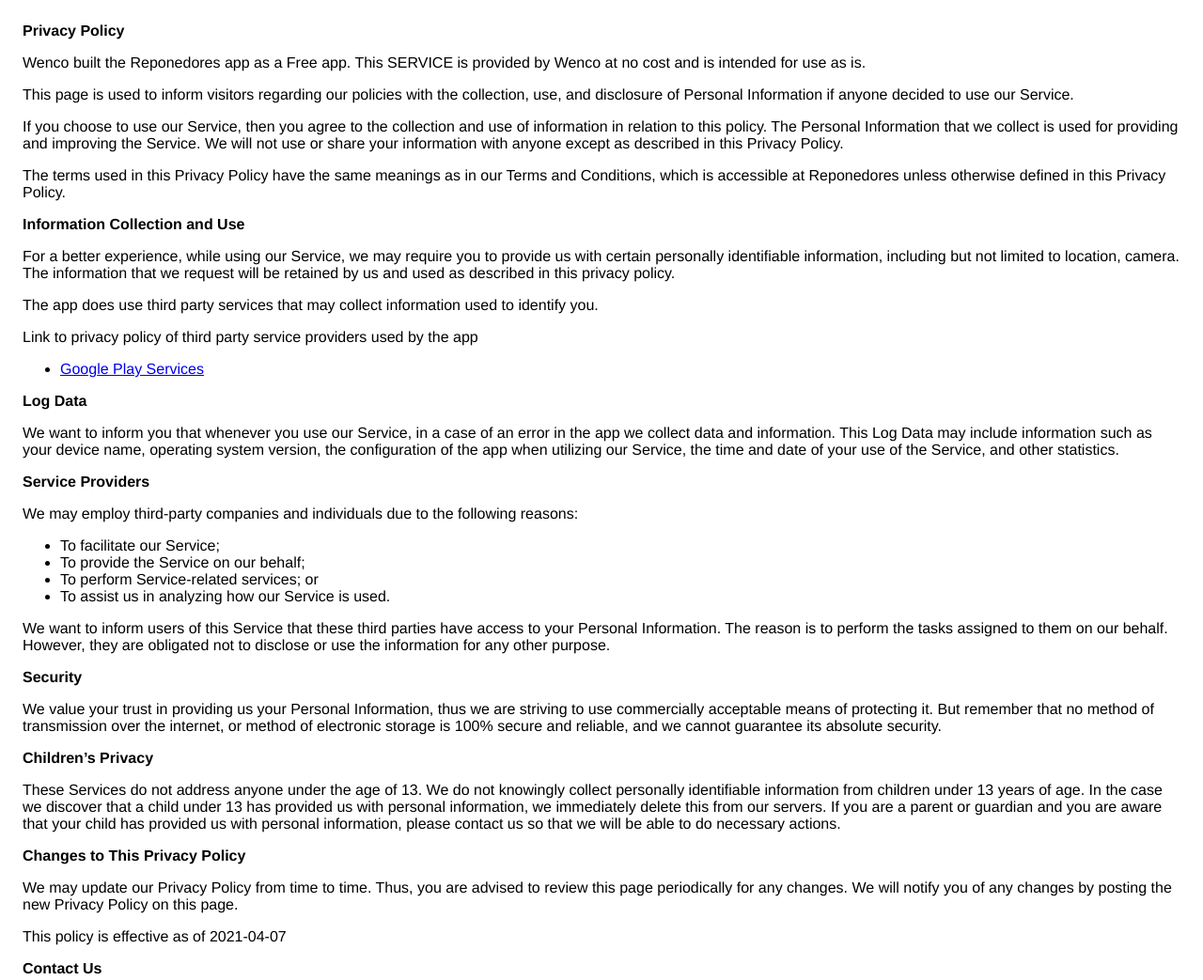
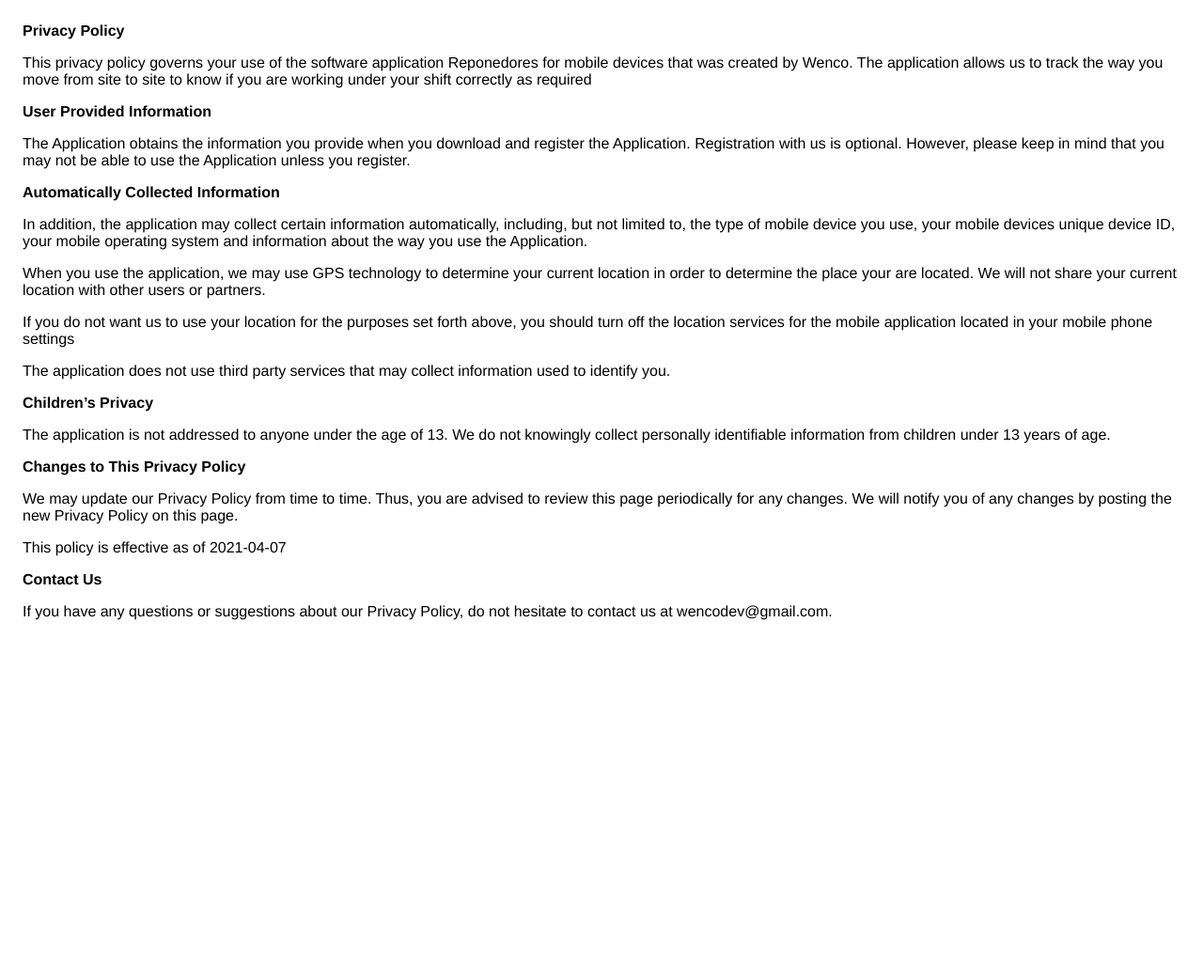
Before and after one commit to wencodev/github.io, a plain HTML site: page index.html in a window 1280 px wide. Shown: the top 1043 px of the page at 94% size. After the commit the page ends 800 px from the top, so only its background shows below. Drawn offline with Linux system fonts and the light colour scheme.

Commit message:
Update index.html

```diff
--- a/index.html
+++ b/index.html
@@ -7,81 +7,34 @@
       <style> body { font-family: 'Helvetica Neue', Helvetica, Arial, sans-serif; padding:1em; } </style>
     </head>
     <body>
-    <strong>Privacy Policy</strong> <p>
-                  Wenco built the Reponedores app as
-                  a Free app. This SERVICE is provided by
-                  Wenco at no cost and is intended for use as
-                  is.
-                </p> <p>
-                  This page is used to inform visitors regarding our
-                  policies with the collection, use, and disclosure of Personal
-                  Information if anyone decided to use our Service.
-                </p> <p>
-                  If you choose to use our Service, then you agree to
-                  the collection and use of information in relation to this
-                  policy. The Personal Information that we collect is
-                  used for providing and improving the Service. We will not use or share your information with
-                  anyone except as described in this Privacy Policy.
-                </p> <p>
-                  The terms used in this Privacy Policy have the same meanings
-                  as in our Terms and Conditions, which is accessible at
-                  Reponedores unless otherwise defined in this Privacy Policy.
-                </p> <p><strong>Information Collection and Use</strong></p> <p>
-                  For a better experience, while using our Service, we
-                  may require you to provide us with certain personally
-                  identifiable information, including but not limited to location, camera. The information that
-                  we request will be retained by us and used as described in this privacy policy.
-                </p> <div><p>
-                    The app does use third party services that may collect
-                    information used to identify you.
-                  </p> <p>
-                    Link to privacy policy of third party service providers used
-                    by the app
-                  </p> <ul><li><a href="https://www.google.com/policies/privacy/" target="_blank" rel="noopener noreferrer">Google Play Services</a></li><!----><!----><!----><!----><!----><!----><!----><!----><!----><!----><!----><!----><!----><!----><!----><!----><!----><!----><!----><!----><!----><!----><!----><!----><!----></ul></div> <p><strong>Log Data</strong></p> <p>
-                  We want to inform you that whenever you
-                  use our Service, in a case of an error in the app
-                  we collect data and information. This Log Data may
-                  include information such as your device name, operating system version, the
-                  configuration of the app when utilizing our Service,
-                  the time and date of your use of the Service, and other
-                  statistics.
-                </p>
-                <p><strong>Service Providers</strong></p> <p>
-                  We may employ third-party companies and
-                  individuals due to the following reasons:
-                </p> <ul><li>To facilitate our Service;</li> <li>To provide the Service on our behalf;</li> <li>To perform Service-related services; or</li> <li>To assist us in analyzing how our Service is used.</li></ul> <p>
-                  We want to inform users of this Service
-                  that these third parties have access to your Personal
-                  Information. The reason is to perform the tasks assigned to
-                  them on our behalf. However, they are obligated not to
-                  disclose or use the information for any other purpose.
-                </p> <p><strong>Security</strong></p> <p>
-                  We value your trust in providing us your
-                  Personal Information, thus we are striving to use commercially
-                  acceptable means of protecting it. But remember that no method
-                  of transmission over the internet, or method of electronic
-                  storage is 100% secure and reliable, and we cannot
-                  guarantee its absolute security.
-                </p>
-                <p><strong>Children’s Privacy</strong></p> <p>
-                  These Services do not address anyone under the age of 13.
-                  We do not knowingly collect personally
-                  identifiable information from children under 13 years of age. In the case
-                  we discover that a child under 13 has provided
-                  us with personal information, we immediately
-                  delete this from our servers. If you are a parent or guardian
-                  and you are aware that your child has provided us with
-                  personal information, please contact us so that
-                  we will be able to do necessary actions.
-                </p> <p><strong>Changes to This Privacy Policy</strong></p> <p>
-                  We may update our Privacy Policy from
-                  time to time. Thus, you are advised to review this page
-                  periodically for any changes. We will
-                  notify you of any changes by posting the new Privacy Policy on
-                  this page.
-                </p> <p>This policy is effective as of 2021-04-07</p> <p><strong>Contact Us</strong></p> <p>
-                  If you have any questions or suggestions about our
-                  Privacy Policy, do not hesitate to contact us at wencodev@gmail.com.
-                </p>
+        <strong>Privacy Policy</strong>
+        <p>This privacy policy governs your use of the software application Reponedores for mobile devices that was created by Wenco.
+        The application allows us to track the way you move from site to site to know if you are working under your shift correctly as required</p>
+
+        <strong>User Provided Information</strong>
+        <p></p>
+        <p>The Application obtains the information you provide when you download and register the Application. Registration with us is optional.
+        However, please keep in mind that you may not be able to use the Application unless you register.</p>
+
+        <p><strong>Automatically Collected Information</strong></p>
+        <p>In addition, the application may collect certain information automatically, including, but not limited to, the type of mobile device you use,
+        your mobile devices unique device ID, your mobile operating system and information about the way you use the Application. </p>
+        <p>When you use the application, we may use GPS technology to determine your current location in order to
+        determine the place your are located. We will not share your current location with other users or partners.</p>
+        <p>If you do not want us to use your location for the purposes set forth above, you should turn off the location services for the mobile
+        application located in your mobile phone settings</p>
+        <p>The application does not use third party services that may collect information used to identify you.</p>
+
+        <p><strong>Children’s Privacy</strong>
+        <p>The application is not addressed to anyone under the age of 13. We do not knowingly collect personally identifiable information from
+        children under 13 years of age.</p>
+
+        <p><strong>Changes to This Privacy Policy</strong></p>
+        <p>We may update our Privacy Policy from time to time. Thus, you are advised to review this page periodically for any changes. We will
+        notify you of any changes by posting the new Privacy Policy on this page.</p>
+        <p>This policy is effective as of 2021-04-07</p>
+
+        <p><strong>Contact Us</strong></p>
+        <p>If you have any questions or suggestions about our Privacy Policy, do not hesitate to contact us at wencodev@gmail.com.</p>
     </body>
-    </html>
+</html>
```
